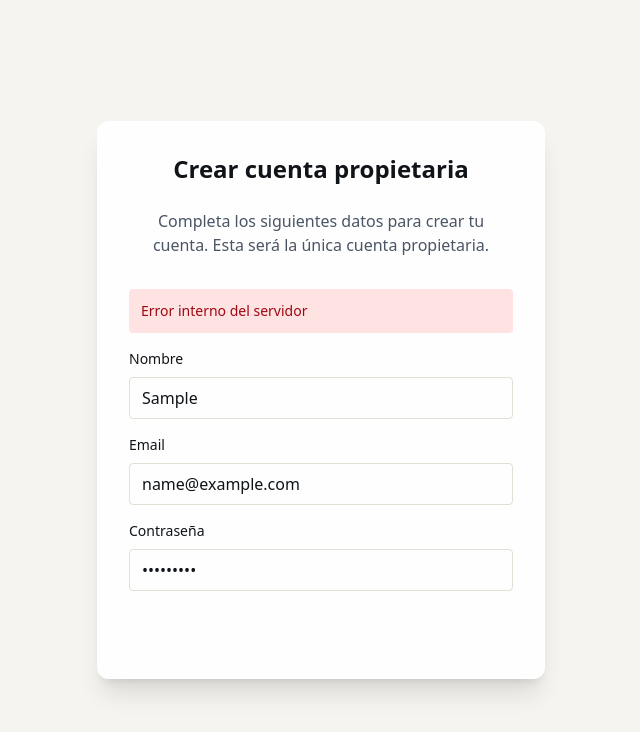
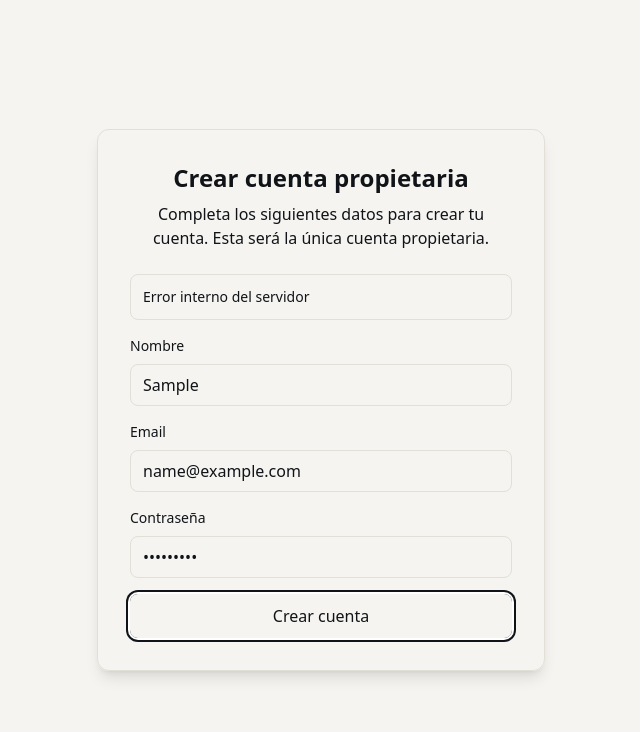
Before and after one commit to arielodasso/Sigma-Ahorro, a Next.js app: page /setup in a window 1280 px wide. Both pictures are taken after typing "Sample", "name@example.com", "Sample123" into the empty fields and a click on the button "Crear cuenta". Shown: the top 732 px of the page, without its empty margins (319-959 px from the left). Built offline with nearby package versions, Linux system fonts and the light colour scheme; no server answers; the database is empty.

Commit message:
style: improve setup page contrast and accessibility

```diff
--- a/src/app/setup/page.tsx
+++ b/src/app/setup/page.tsx
@@ -36,58 +36,61 @@ export default function SetupPage() {
   };
 
   return (
-    <section className="min-h-screen flex items-center justify-center bg-background/80 p-6">
-      <div className="bg-white/90 rounded-xl p-8 shadow-xl max-w-md w-full">
-        <h2 className="text-2xl font-bold mb-6 text-center">Crear cuenta propietaria</h2>
-        <p className="text-gray-600 text-center mb-8">
+    <section className="min-h-screen flex items-center justify-center bg-background p-6">
+      <div className="bg-card text-card-foreground rounded-xl p-8 shadow-lg border border-border max-w-md w-full">
+        <h1 className="text-2xl font-bold mb-2 text-center">Crear cuenta propietaria</h1>
+        <p className="text-muted-foreground text-center mb-6">
           Completa los siguientes datos para crear tu cuenta. Esta será la única cuenta propietaria.
         </p>
         {error && (
-          <div className="mb-4 p-3 rounded bg-red-100 text-red-800 text-sm">
+          <div className="mb-4 p-3 rounded-lg bg-destructive/10 text-destructive border border-destructive/20 text-sm">
             {error}
           </div>
         )}
         <form onSubmit={handleSubmit} className="space-y-4">
           <div>
-            <label className="block text-sm font-medium mb-2">Nombre</label>
+            <label htmlFor="name" className="block text-sm font-medium mb-2 text-foreground">Nombre</label>
             <input
+              id="name"
               type="text"
               name="name"
               required
               value={name}
-              onChange={(e) => setName(e.target.value as string)}
-              className="w-full rounded border px-3 py-2 focus:ring-primary focus:border-outline"
+              onChange={(e) => setName(e.target.value)}
+              className="w-full rounded-lg border border-input bg-background px-3 py-2 text-foreground placeholder:text-muted-foreground focus:outline-none focus:ring-2 focus:ring-ring focus:border-transparent"
               placeholder="Tu nombre"
             />
           </div>
           <div>
-            <label className="block text-sm font-medium mb-2">Email</label>
+            <label htmlFor="email" className="block text-sm font-medium mb-2 text-foreground">Email</label>
             <input
+              id="email"
               type="email"
               name="email"
               required
               value={email}
-              onChange={(e) => setEmail(e.target.value as string)}
-              className="w-full rounded border px-3 py-2 focus:ring-primary focus:border-outline"
+              onChange={(e) => setEmail(e.target.value)}
+              className="w-full rounded-lg border border-input bg-background px-3 py-2 text-foreground placeholder:text-muted-foreground focus:outline-none focus:ring-2 focus:ring-ring focus:border-transparent"
               placeholder="ejemplo@dominio.com"
             />
           </div>
           <div>
-            <label className="block text-sm font-medium mb-2">Contraseña</label>
+            <label htmlFor="password" className="block text-sm font-medium mb-2 text-foreground">Contraseña</label>
             <input
+              id="password"
               type="password"
               name="password"
               required
               minLength={10}
               value={password}
-              onChange={(e) => setPassword(e.target.value as string)}
-              className="w-full rounded border px-3 py-2 focus:ring-primary focus:border-outline"
+              onChange={(e) => setPassword(e.target.value)}
+              className="w-full rounded-lg border border-input bg-background px-3 py-2 text-foreground placeholder:text-muted-foreground focus:outline-none focus:ring-2 focus:ring-ring focus:border-transparent"
               placeholder="Mínimo 10 caracteres"
             />
           </div>
           <button
             type="submit"
-            className="w-full px-4 py-2 bg-primary text-white rounded hover:bg-primary/90 transition font-medium"
+            className="w-full px-4 py-2.5 bg-primary text-primary-foreground rounded-lg hover:opacity-90 transition font-medium focus:outline-none focus:ring-2 focus:ring-ring focus:ring-offset-2"
           >
             Crear cuenta
           </button>
```
